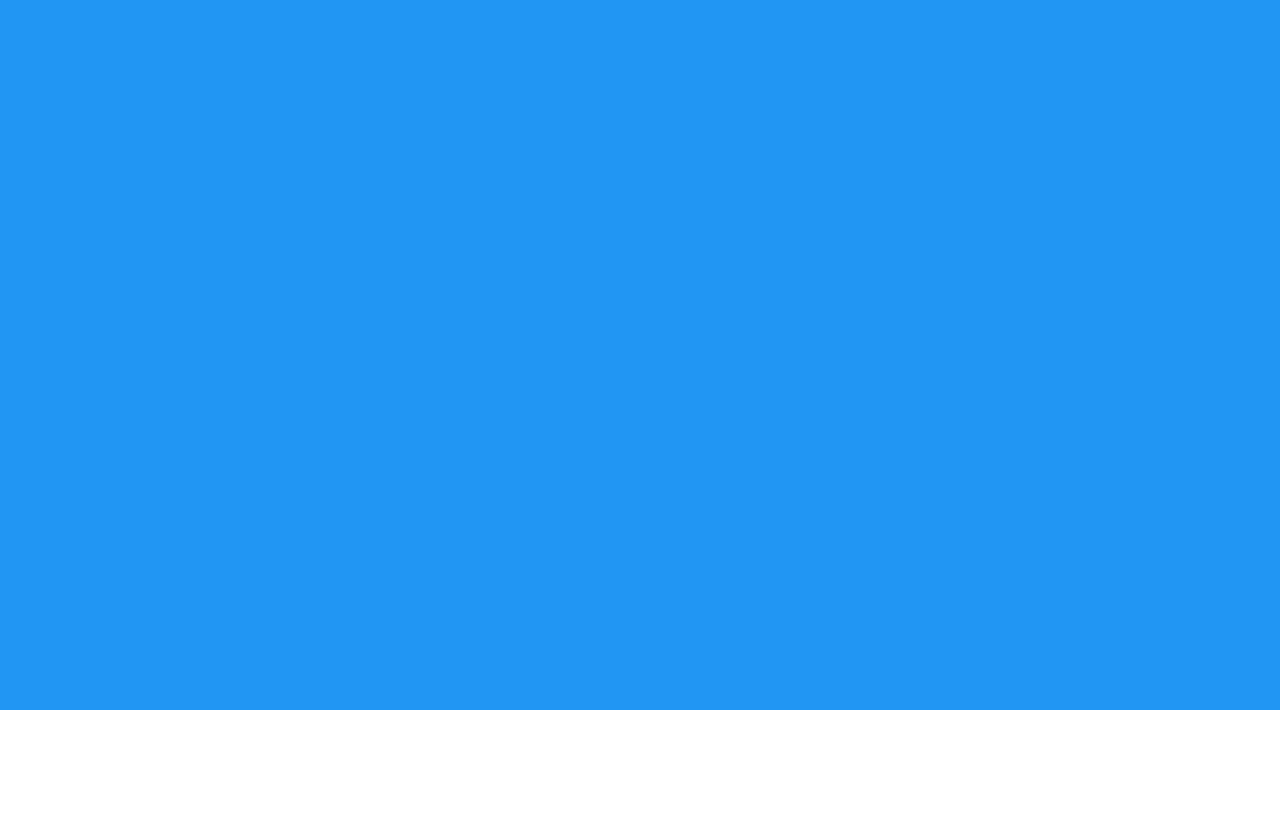
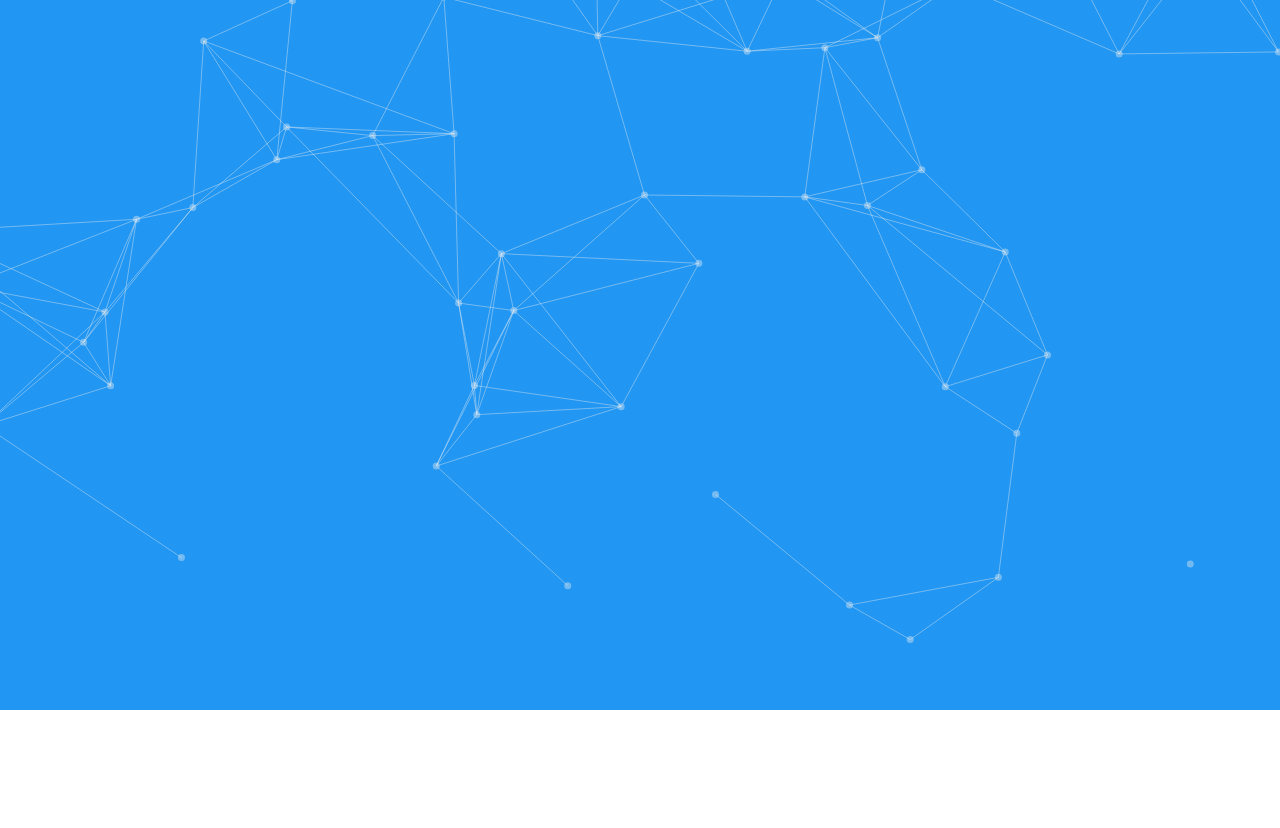
Before and after one commit to CesarArellano/portfolio, a plain HTML site: page index.html in a window 1280 px wide. Shown: the part 90-918 px from the top of the page. After the commit the page ends 800 px from the top, so only its background shows below. Drawn offline with nearby package versions, Linux system fonts and the light colour scheme.

Commit message:
Adding particles

```diff
--- a/css/style.css
+++ b/css/style.css
@@ -3,6 +3,9 @@ html, body{
   margin: 0;
   width: 100%;
   height: 100%;
+}
+body{
+  overflow-x: hidden;
 }
 .espacio{
   margin-left: 8%;
@@ -24,3 +27,19 @@ nav{
 #space{
   margin-top: 10px;
 }
+/*#particles{
+  width: 100vw;
+	height: 100vh;
+	overflow: hidden;
+	position: absolute;
+	background:  rgb(34, 77, 170); // color fondo de las particulas
+}*/
+
+#particles {
+  width: 100vw;
+  height: 100vh;
+  position: absolute;
+  //background-image: url('http://www.empresarius.com/wp-content/uploads/2017/03/tienda-online-sabadell.jpg');
+  bottom: 0;
+  overflow-x: hidden;
+ }
--- a/index.html
+++ b/index.html
@@ -10,14 +10,18 @@
   <script type="text/javascript" src="js/materialize.min.js"></script>
   <link rel="stylesheet" href="https://use.fontawesome.com/releases/v5.1.1/css/all.css" integrity="sha384-O8whS3fhG2OnA5Kas0Y9l3cfpmYjapjI0E4theH4iuMD+pLhbf6JI0jIMfYcK3yZ" crossorigin="anonymous">
   <link rel="stylesheet" href="css/style.css">
+  <script type="text/javascript" src="js/particles.js"></script>
+  <script type="text/javascript" src="js/particulas.js"></script>
   <title>Jair Escamilla</title>
 </head>
 <body>
   <!-- ************* Barra de navegacion *************-->
+    <div class="primero">
+      <div class="fixed z-depth-2" id="particles"></div>
       <nav id="space">
         <div class="nav-wrapper container">
           <ul class="left">
-          <a href="#" class="brand-logo left espacio"><i class="fab fa-github-square fa-2x"></i> Jair Escamilla</a>
+            <a href="https://github.com/JairEscamilla" target="_blank" class="brand-logo left espacio"><i class="fab fa-github-square fa-2x"></i> Jair Escamilla</a>
           </ul>
           <ul class="right hide-on-med-and-down" id="nav-mobile-1">
             <li><a class="to-skills" href="#">Skills</a></li>
@@ -26,10 +30,8 @@
           </ul>
         </div>
       </nav>
+    </div>
     <div class="inicial #2196f3 blue">
-
-    </div>
-    <div class="inicial">
 
     </div>
 
--- /dev/null
+++ b/js/particles.js
@@ -0,0 +1,405 @@
+/*!
+* Particleground
+*
+* @author Jonathan Nicol - @mrjnicol
+* @version 1.1.0
+* @description Creates a canvas based particle system background
+*
+* Inspired by http://requestlab.fr/ and http://disruptivebydesign.com/
+*/
+;(function(window, document) {
+"use strict";
+var pluginName = 'particleground';
+// http://youmightnotneedjquery.com/#deep_extend
+function extend(out) {
+  out = out || {};
+  for (var i = 1; i < arguments.length; i++) {
+    var obj = arguments[i];
+    if (!obj) continue;
+    for (var key in obj) {
+      if (obj.hasOwnProperty(key)) {
+        if (typeof obj[key] === 'object')
+          deepExtend(out[key], obj[key]);
+        else
+          out[key] = obj[key];
+      }
+    }
+  }
+  return out;
+};
+var $ = window.jQuery;
+function Plugin(element, options) {
+  var canvasSupport = !!document.createElement('canvas').getContext;
+  var canvas;
+  var ctx;
+  var particles = [];
+  var raf;
+  var mouseX = 0;
+  var mouseY = 0;
+  var winW;
+  var winH;
+  var desktop = !navigator.userAgent.match(/(iPhone|iPod|iPad|Android|BlackBerry|BB10|mobi|tablet|opera mini|nexus 7)/i);
+  var orientationSupport = !!window.DeviceOrientationEvent;
+  var tiltX = 0;
+  var pointerX;
+  var pointerY;
+  var tiltY = 0;
+  var paused = false;
+  options = extend({}, window[pluginName].defaults, options);
+  /**
+   * Init
+   */
+  function init() {
+    if (!canvasSupport) { return; }
+    //Create canvas
+    canvas = document.createElement('canvas');
+    canvas.className = 'pg-canvas';
+    canvas.style.display = 'block';
+    element.insertBefore(canvas, element.firstChild);
+    ctx = canvas.getContext('2d');
+    styleCanvas();
+    // Create particles
+    var numParticles = Math.round((canvas.width * canvas.height) / options.density);
+    for (var i = 0; i < numParticles; i++) {
+      var p = new Particle();
+      p.setStackPos(i);
+      particles.push(p);
+    };
+    window.addEventListener('resize', function() {
+      resizeHandler();
+    }, false);
+    document.addEventListener('mousemove', function(e) {
+      mouseX = e.pageX;
+      mouseY = e.pageY;
+    }, false);
+    if (orientationSupport && !desktop) {
+      window.addEventListener('deviceorientation', function () {
+        // Contrain tilt range to [-30,30]
+        tiltY = Math.min(Math.max(-event.beta, -30), 30);
+        tiltX = Math.min(Math.max(-event.gamma, -30), 30);
+      }, true);
+    }
+    draw();
+    hook('onInit');
+  }
+  /**
+   * Style the canvas
+   */
+  function styleCanvas() {
+    canvas.width = element.offsetWidth;
+    canvas.height = element.offsetHeight;
+    ctx.fillStyle = options.dotColor;
+    ctx.strokeStyle = options.lineColor;
+    ctx.lineWidth = options.lineWidth;
+  }
+  /**
+   * Draw particles
+   */
+  function draw() {
+    if (!canvasSupport) { return; }
+    winW = window.innerWidth;
+    winH = window.innerHeight;
+    // Wipe canvas
+    ctx.clearRect(0, 0, canvas.width, canvas.height);
+    // Update particle positions
+    for (var i = 0; i < particles.length; i++) {
+      particles[i].updatePosition();
+    };
+    // Draw particles
+    for (var i = 0; i < particles.length; i++) {
+      particles[i].draw();
+    };
+    // Call this function next time screen is redrawn
+    if (!paused) {
+      raf = requestAnimationFrame(draw);
+    }
+  }
+  /**
+   * Add/remove particles.
+   */
+  function resizeHandler() {
+    // Resize the canvas
+    styleCanvas();
+    var elWidth = element.offsetWidth;
+    var elHeight = element.offsetHeight;
+    // Remove particles that are outside the canvas
+    for (var i = particles.length - 1; i >= 0; i--) {
+      if (particles[i].position.x > elWidth || particles[i].position.y > elHeight) {
+        particles.splice(i, 1);
+      }
+    };
+    // Adjust particle density
+    var numParticles = Math.round((canvas.width * canvas.height) / options.density);
+    if (numParticles > particles.length) {
+      while (numParticles > particles.length) {
+        var p = new Particle();
+        particles.push(p);
+      }
+    } else if (numParticles < particles.length) {
+      particles.splice(numParticles);
+    }
+    // Re-index particles
+    for (i = particles.length - 1; i >= 0; i--) {
+      particles[i].setStackPos(i);
+    };
+  }
+  /**
+   * Pause particle system
+   */
+  function pause() {
+    paused = true;
+  }
+  /**
+   * Start particle system
+   */
+  function start() {
+    paused = false;
+    draw();
+  }
+  /**
+   * Particle
+   */
+  function Particle() {
+    this.stackPos;
+    this.active = true;
+    this.layer = Math.ceil(Math.random() * 3);
+    this.parallaxOffsetX = 0;
+    this.parallaxOffsetY = 0;
+    // Initial particle position
+    this.position = {
+      x: Math.ceil(Math.random() * canvas.width),
+      y: Math.ceil(Math.random() * canvas.height)
+    }
+    // Random particle speed, within min and max values
+    this.speed = {}
+    switch (options.directionX) {
+      case 'left':
+        this.speed.x = +(-options.maxSpeedX + (Math.random() * options.maxSpeedX) - options.minSpeedX).toFixed(2);
+        break;
+      case 'right':
+        this.speed.x = +((Math.random() * options.maxSpeedX) + options.minSpeedX).toFixed(2);
+        break;
+      default:
+        this.speed.x = +((-options.maxSpeedX / 2) + (Math.random() * options.maxSpeedX)).toFixed(2);
+        this.speed.x += this.speed.x > 0 ? options.minSpeedX : -options.minSpeedX;
+        break;
+    }
+    switch (options.directionY) {
+      case 'up':
+        this.speed.y = +(-options.maxSpeedY + (Math.random() * options.maxSpeedY) - options.minSpeedY).toFixed(2);
+        break;
+      case 'down':
+        this.speed.y = +((Math.random() * options.maxSpeedY) + options.minSpeedY).toFixed(2);
+        break;
+      default:
+        this.speed.y = +((-options.maxSpeedY / 2) + (Math.random() * options.maxSpeedY)).toFixed(2);
+        this.speed.x += this.speed.y > 0 ? options.minSpeedY : -options.minSpeedY;
+        break;
+    }
+  }
+  /**
+   * Draw particle
+   */
+  Particle.prototype.draw = function() {
+    // Draw circle
+    ctx.beginPath();
+    ctx.arc(this.position.x + this.parallaxOffsetX, this.position.y + this.parallaxOffsetY, options.particleRadius / 2, 0, Math.PI * 2, true);
+    ctx.closePath();
+    ctx.fill();
+    // Draw lines
+    ctx.beginPath();
+    // Iterate over all particles which are higher in the stack than this one
+    for (var i = particles.length - 1; i > this.stackPos; i--) {
+      var p2 = particles[i];
+      // Pythagorus theorum to get distance between two points
+      var a = this.position.x - p2.position.x
+      var b = this.position.y - p2.position.y
+      var dist = Math.sqrt((a * a) + (b * b)).toFixed(2);
+      // If the two particles are in proximity, join them
+      if (dist < options.proximity) {
+        ctx.moveTo(this.position.x + this.parallaxOffsetX, this.position.y + this.parallaxOffsetY);
+        if (options.curvedLines) {
+          ctx.quadraticCurveTo(Math.max(p2.position.x, p2.position.x), Math.min(p2.position.y, p2.position.y), p2.position.x + p2.parallaxOffsetX, p2.position.y + p2.parallaxOffsetY);
+        } else {
+          ctx.lineTo(p2.position.x + p2.parallaxOffsetX, p2.position.y + p2.parallaxOffsetY);
+        }
+      }
+    }
+    ctx.stroke();
+    ctx.closePath();
+  }
+  /**
+   * update particle position
+   */
+  Particle.prototype.updatePosition = function() {
+    if (options.parallax) {
+      if (orientationSupport && !desktop) {
+        // Map tiltX range [-30,30] to range [0,winW]
+        var ratioX = (winW - 0) / (30 - -30);
+        pointerX = (tiltX - -30) * ratioX + 0;
+        // Map tiltY range [-30,30] to range [0,winH]
+        var ratioY = (winH - 0) / (30 - -30);
+        pointerY = (tiltY - -30) * ratioY + 0;
+      } else {
+        pointerX = mouseX;
+        pointerY = mouseY;
+      }
+      // Calculate parallax offsets
+      this.parallaxTargX = (pointerX - (winW / 2)) / (options.parallaxMultiplier * this.layer);
+      this.parallaxOffsetX += (this.parallaxTargX - this.parallaxOffsetX) / 10; // Easing equation
+      this.parallaxTargY = (pointerY - (winH / 2)) / (options.parallaxMultiplier * this.layer);
+      this.parallaxOffsetY += (this.parallaxTargY - this.parallaxOffsetY) / 10; // Easing equation
+    }
+    var elWidth = element.offsetWidth;
+    var elHeight = element.offsetHeight;
+    switch (options.directionX) {
+      case 'left':
+        if (this.position.x + this.speed.x + this.parallaxOffsetX < 0) {
+          this.position.x = elWidth - this.parallaxOffsetX;
+        }
+        break;
+      case 'right':
+        if (this.position.x + this.speed.x + this.parallaxOffsetX > elWidth) {
+          this.position.x = 0 - this.parallaxOffsetX;
+        }
+        break;
+      default:
+        // If particle has reached edge of canvas, reverse its direction
+        if (this.position.x + this.speed.x + this.parallaxOffsetX > elWidth || this.position.x + this.speed.x + this.parallaxOffsetX < 0) {
+          this.speed.x = -this.speed.x;
+        }
+        break;
+    }
+    switch (options.directionY) {
+      case 'up':
+        if (this.position.y + this.speed.y + this.parallaxOffsetY < 0) {
+          this.position.y = elHeight - this.parallaxOffsetY;
+        }
+        break;
+      case 'down':
+        if (this.position.y + this.speed.y + this.parallaxOffsetY > elHeight) {
+          this.position.y = 0 - this.parallaxOffsetY;
+        }
+        break;
+      default:
+        // If particle has reached edge of canvas, reverse its direction
+        if (this.position.y + this.speed.y + this.parallaxOffsetY > elHeight || this.position.y + this.speed.y + this.parallaxOffsetY < 0) {
+          this.speed.y = -this.speed.y;
+        }
+        break;
+    }
+    // Move particle
+    this.position.x += this.speed.x;
+    this.position.y += this.speed.y;
+  }
+  /**
+   * Setter: particle stacking position
+   */
+  Particle.prototype.setStackPos = function(i) {
+    this.stackPos = i;
+  }
+  function option (key, val) {
+    if (val) {
+      options[key] = val;
+    } else {
+      return options[key];
+    }
+  }
+  function destroy() {
+    console.log('destroy');
+    canvas.parentNode.removeChild(canvas);
+    hook('onDestroy');
+    if ($) {
+      $(element).removeData('plugin_' + pluginName);
+    }
+  }
+  function hook(hookName) {
+    if (options[hookName] !== undefined) {
+      options[hookName].call(element);
+    }
+  }
+  init();
+  return {
+    option: option,
+    destroy: destroy,
+    start: start,
+    pause: pause
+  };
+}
+window[pluginName] = function(elem, options) {
+  return new Plugin(elem, options);
+};
+window[pluginName].defaults = {
+  minSpeedX: 0.1,
+  maxSpeedX: 0.7,
+  minSpeedY: 0.1,
+  maxSpeedY: 0.7,
+  directionX: 'center', // 'center', 'left' or 'right'. 'center' = dots bounce off edges
+  directionY: 'center', // 'center', 'up' or 'down'. 'center' = dots bounce off edges
+  density: 10000, // How many particles will be generated: one particle every n pixels
+  dotColor: '#666666',
+  lineColor: '#666666',
+  particleRadius: 7, // Dot size
+  lineWidth: 1,
+  curvedLines: false,
+  proximity: 100, // How close two dots need to be before they join
+  parallax: true,
+  parallaxMultiplier: 5, // The lower the number, the more extreme the parallax effect
+  onInit: function() {},
+  onDestroy: function() {}
+};
+// nothing wrong with hooking into jQuery if it's there...
+if ($) {
+  $.fn[pluginName] = function(options) {
+    if (typeof arguments[0] === 'string') {
+      var methodName = arguments[0];
+      var args = Array.prototype.slice.call(arguments, 1);
+      var returnVal;
+      this.each(function() {
+        if ($.data(this, 'plugin_' + pluginName) && typeof $.data(this, 'plugin_' + pluginName)[methodName] === 'function') {
+          returnVal = $.data(this, 'plugin_' + pluginName)[methodName].apply(this, args);
+        }
+      });
+      if (returnVal !== undefined){
+        return returnVal;
+      } else {
+        return this;
+      }
+    } else if (typeof options === "object" || !options) {
+      return this.each(function() {
+        if (!$.data(this, 'plugin_' + pluginName)) {
+          $.data(this, 'plugin_' + pluginName, new Plugin(this, options));
+        }
+      });
+    }
+  };
+}
+})(window, document);
+/**
+* requestAnimationFrame polyfill by Erik Möller. fixes from Paul Irish and Tino Zijdel
+* @see: http://paulirish.com/2011/requestanimationframe-for-smart-animating/
+* @see: http://my.opera.com/emoller/blog/2011/12/20/requestanimationframe-for-smart-er-animating
+* @license: MIT license
+*/
+(function() {
+  var lastTime = 0;
+  var vendors = ['ms', 'moz', 'webkit', 'o'];
+  for(var x = 0; x < vendors.length && !window.requestAnimationFrame; ++x) {
+    window.requestAnimationFrame = window[vendors[x]+'RequestAnimationFrame'];
+    window.cancelAnimationFrame = window[vendors[x]+'CancelAnimationFrame']
+                               || window[vendors[x]+'CancelRequestAnimationFrame'];
+  }
+  if (!window.requestAnimationFrame)
+    window.requestAnimationFrame = function(callback, element) {
+      var currTime = new Date().getTime();
+      var timeToCall = Math.max(0, 16 - (currTime - lastTime));
+      var id = window.setTimeout(function() { callback(currTime + timeToCall); },
+        timeToCall);
+      lastTime = currTime + timeToCall;
+      return id;
+    };
+  if (!window.cancelAnimationFrame)
+    window.cancelAnimationFrame = function(id) {
+      clearTimeout(id);
+    };
+}());
--- /dev/null
+++ b/js/particulas.js
@@ -0,0 +1,40 @@
+document.addEventListener('DOMContentLoaded', function() {
+  particleground(document.getElementById('particles'), {
+    dotColor: 'rgba(240,240,240,0.4)',
+    lineColor: 'rgba(240,240,240,0.4)',
+    density: 17000,
+    proximity: 175,
+  });
+  var intro = document.getElementById('intro');
+  //intro.style.marginTop = -intro.offsetHeight / 2 + 'px';
+}, false);
+
+$(window).resize(function() {
+  var w = $(window).width(), h = $(window).outerHeight(true);
+  $('header').width(w);
+  $('header').height(h);
+  $('canvas').width(w);
+  $('canvas').height(h);
+  indexParticles ();
+})
+
+$(window).scroll(function() {
+  indexParticles ();
+  //parallaxScroll();
+});
+function indexParticles () {
+  var alt = $(".index-first").height() - $("#particles").height();
+  var alt2 = $(".index-first").height() - $(".nav-index").height();
+  if ($(window).scrollTop() > alt) {
+    $("#particles").removeClass("fixed");
+  }
+  else {
+    $("#particles").addClass("fixed");
+  }
+  if ($(window).scrollTop() >= alt2) {
+    $("#particles").addClass("mask");
+  }
+  else {
+    $("#particles").removeClass("mask");
+  }
+};
```
Lines whose indentation alone changed are shown as unchanged.
